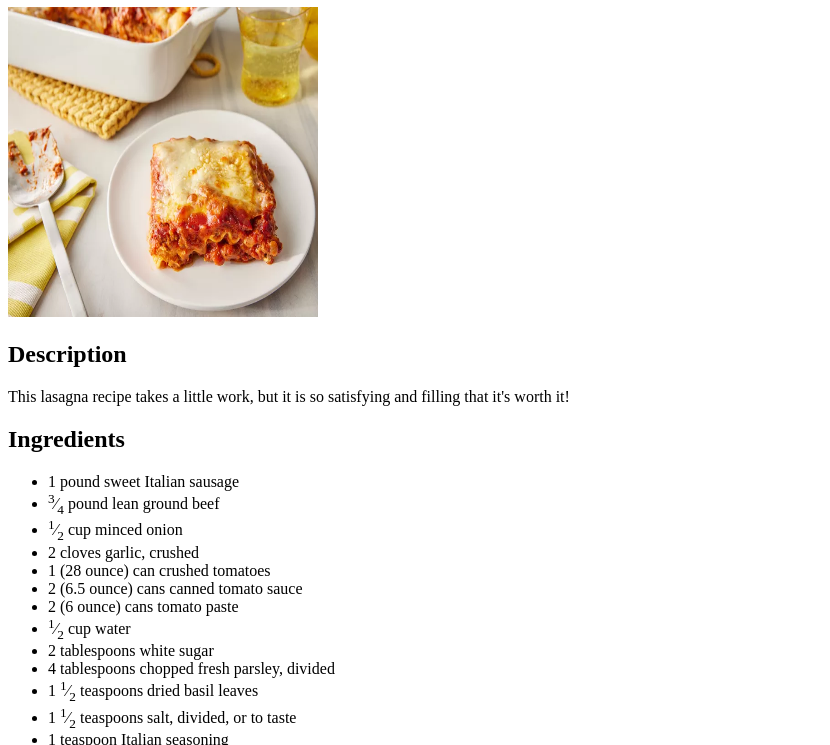
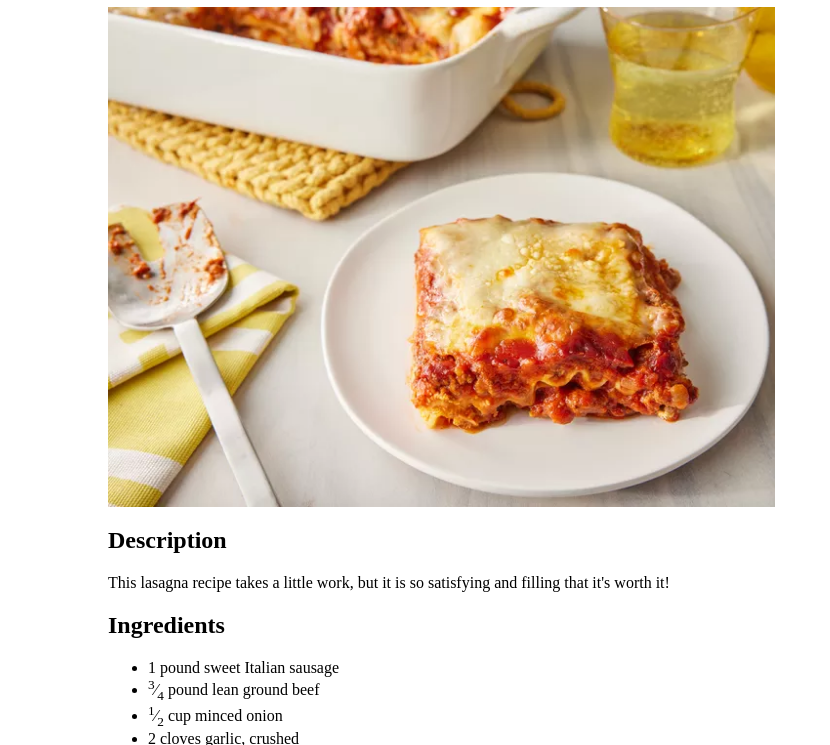
Before and after one commit to f7ord/odin-recipes, a plain HTML site: page recipes/lasagna.html in a window 1280 px wide. Shown: the part 73-818 px from the top of the page, without its empty margins (0-830 px from the left). Drawn offline with Linux system fonts and the light colour scheme.

Commit message:
Wrap the elements in the body in a div

```diff
--- a/recipes/lasagna.html
+++ b/recipes/lasagna.html
@@ -3,9 +3,11 @@
     <head>
         <meta charset="utf-8">
         <title>Lasagna</title>
+        <link rel="stylesheet" href="../style.css">
     </head>
 
     <body>
+        <div class="container">
             <h1>Lasagna</h1>
             <img src="img/lasagna-finished-dish.webp" alt="An image of a finished lasagna" height="310" width="310">
 
@@ -49,5 +51,6 @@
                 <li>Bake in the preheated oven for 25 minutes. Remove the foil and bake for an additional 25 minutes.</li>
                 <li>Rest lasagna for 15 minutes before serving.</li>
             </ol>
+        </div>
     </body>
 </html>
```
Also changed, not shown: recipes/ginger-cookies.html (+3 -0 lines), recipes/summer-grilled-shrimp-salad.html (+3 -0 lines). Lines whose indentation alone changed are shown as unchanged.
